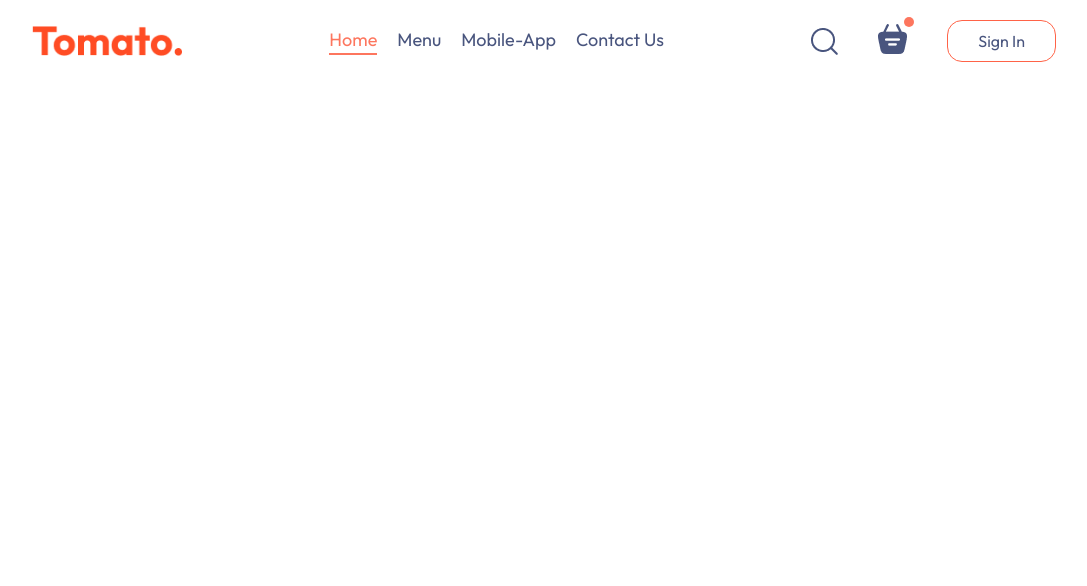
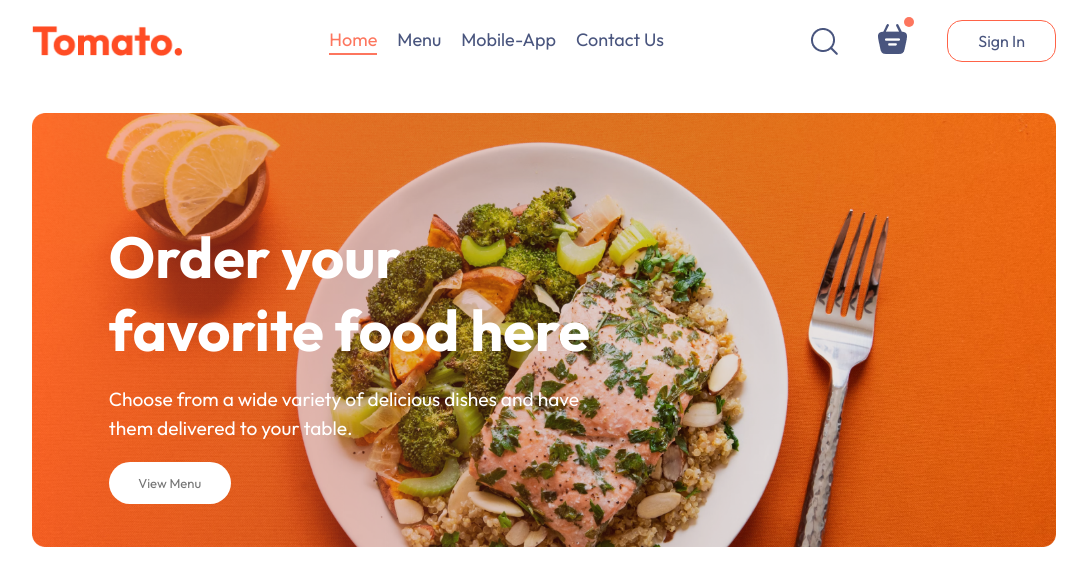
Before and after one commit to habibi-code/Food-Menu, a React (Vite) app in the folder frontend/: page / in a window 1280 px wide. Shown: the top 586 px of the page, without its empty margins (96-1183 px from the left). Built offline with nearby package versions, Linux system fonts and the light colour scheme.

Commit message:
Header component finished and added to home page

```diff
--- a/frontend/src/App.jsx
+++ b/frontend/src/App.jsx
@@ -1,10 +1,19 @@
 import React from "react";
 import Navbar from "./components/navbar/Navbar";
+import { Routes, Route } from "react-router-dom";
+import Home from "./pages/Home/Home";
+import Cart from "./pages/Cart/Cart";
+import PlaceOrder from "./pages/PlaceOrder/PlaceOrder";
 
 const App = () => {
   return (
     <div className="app">
       <Navbar />
+      <Routes>
+        <Route path="/" element={<Home />} />
+        <Route path="/cart" element={<Cart />} />
+        <Route path="/order" element={<PlaceOrder />} />
+      </Routes>
     </div>
   );
 };
--- /dev/null
+++ b/frontend/src/components/header/Header.css
@@ -0,0 +1,46 @@
+.header {
+  height: 34vw;
+  margin: 30px 0;
+  background: url("/header_img.png") no-repeat center;
+  background-size: contain;
+  position: relative;
+}
+
+.header-contents {
+  position: absolute;
+  display: flex;
+  flex-direction: column;
+  align-items: start;
+  gap: 1.5vw;
+  max-width: 50%;
+  bottom: 10%;
+  left: 6vw;
+  animation: fadeIn 3s ease-in-out;
+}
+
+.header-contents h1 {
+  font-size: max(4.5vw, 22px);
+  font-weight: 700;
+  color: #fff;
+}
+
+.header-contents p {
+  font-size: 1.5vw;
+  color: #fff;
+  line-height: 1.5;
+}
+
+.header-contents button {
+  padding: 1vw 2.3vw;
+  font-size: max(1vw, 13px);
+  background-color: #fff;
+  color: #747474;
+  border: none;
+  border-radius: 50px;
+  cursor: pointer;
+  transition: all 0.3s ease;
+}
+.header-contents button:hover {
+  background-color: rgb(0, 0, 0);
+  color: #fff;
+}
--- /dev/null
+++ b/frontend/src/components/header/Header.jsx
@@ -0,0 +1,19 @@
+import React from "react";
+import "./Header.css";
+
+const Header = () => {
+  return (
+    <div className="header">
+      <div className="header-contents">
+        <h1>Order your favorite food here</h1>
+        <p>
+          Choose from a wide variety of delicious dishes and have them delivered
+          to your table.
+        </p>
+        <button>View Menu</button>
+      </div>
+    </div>
+  );
+};
+
+export default Header;
--- a/frontend/src/index.css
+++ b/frontend/src/index.css
@@ -19,3 +19,12 @@ a {
   width: 80%;
   margin: auto;
 }
+
+@keyframes fadeIn {
+  from {
+    opacity: 0;
+  }
+  to {
+    opacity: 1;
+  }
+}
--- /dev/null
+++ b/frontend/src/pages/Cart/Cart.jsx
@@ -0,0 +1,8 @@
+import React from "react";
+import "./Cart.css";
+
+const Cart = () => {
+  return <div>Cart</div>;
+};
+
+export default Cart;
--- /dev/null
+++ b/frontend/src/pages/Home/Home.jsx
@@ -0,0 +1,13 @@
+import React from "react";
+import "./Home.css";
+import Header from "../../components/header/Header";
+
+const Home = () => {
+  return (
+    <div>
+      <Header />
+    </div>
+  );
+};
+
+export default Home;
--- /dev/null
+++ b/frontend/src/pages/PlaceOrder/PlaceOrder.jsx
@@ -0,0 +1,8 @@
+import React from "react";
+import "./PlaceOrder.css";
+
+const PlaceOrder = () => {
+  return <div>PlaceOrder</div>;
+};
+
+export default PlaceOrder;
```
Also changed, not shown: frontend/src/main.jsx (+6 -3 lines), frontend/public/header_img.png (added), frontend/src/pages/Cart/Cart.css (added), frontend/src/pages/Home/Home.css (added), frontend/src/pages/PlaceOrder/PlaceOrder.css (added).
